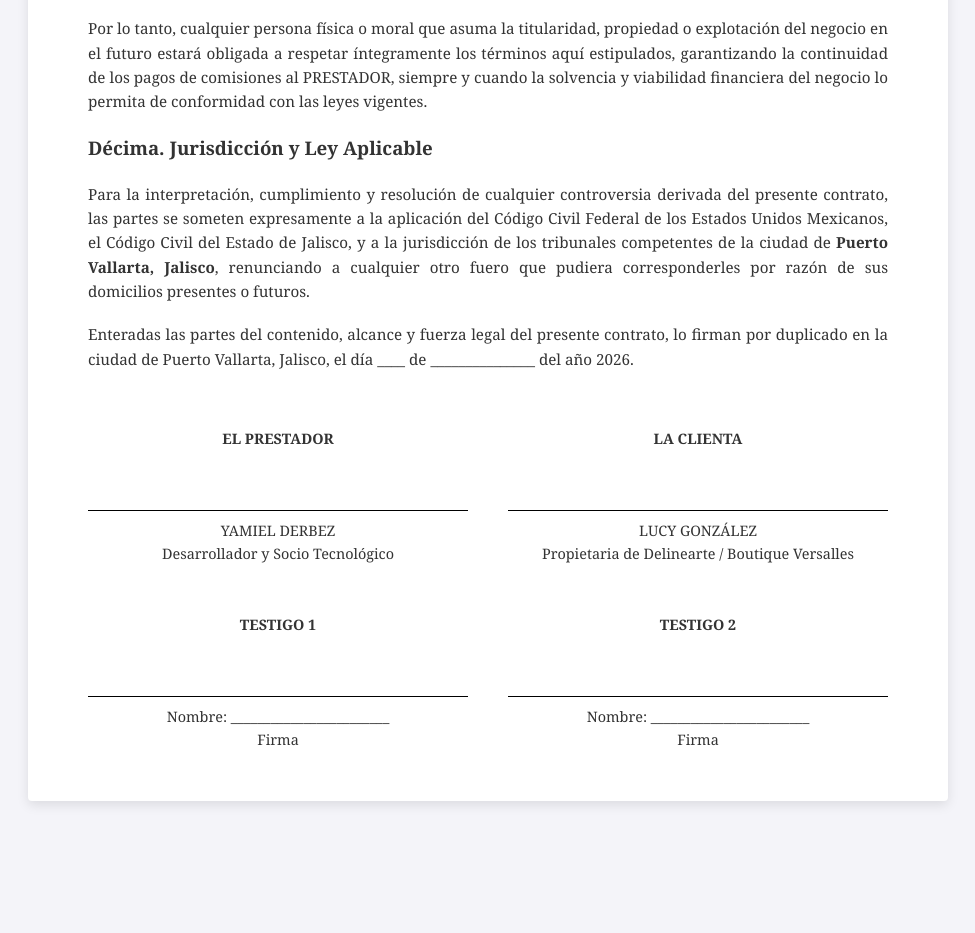
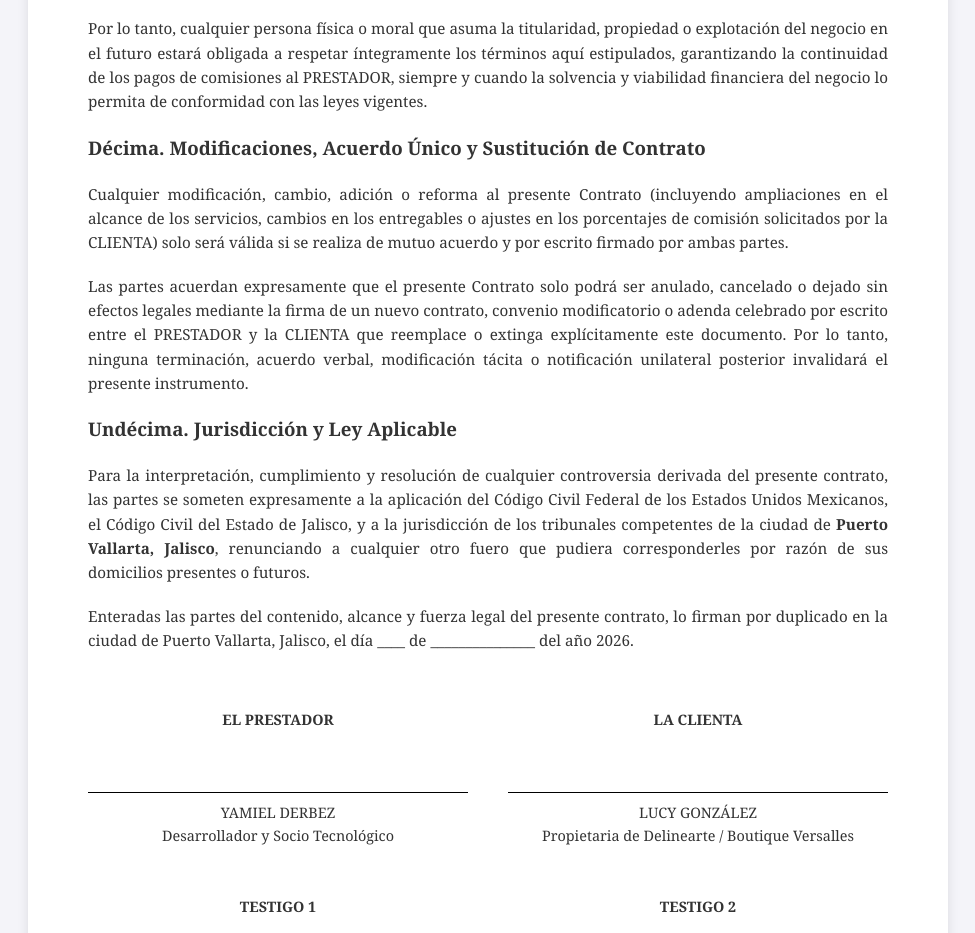
Before and after one commit to yamielsuper3-lab/lucy-luxur, a website: page public/contrato_servicio.html in a window 1280 px wide. Shown: the part 4222-5155 px from the top of the page, without its empty margins (152-1127 px from the left). Before the commit the page ends 5063 px from the top, so only its background shows below. Drawn offline with Linux system fonts and the light colour scheme.

Commit message:
Add modifications, single agreement and contract substitution clause

```diff
--- a/public/contrato_servicio.html
+++ b/public/contrato_servicio.html
@@ -287,7 +287,11 @@
         <p>Las partes acuerdan expresamente que los derechos y obligaciones derivados de este Contrato, incluyendo sin limitar la participación y pago de la comisión pura del 15% (quince por ciento) establecida en la Fase 3 de la Cláusula Tercera, subsistirán y serán plenamente vinculantes para los herederos, sucesores, legatarios, cesionarios o adquirentes de la marca comercial <strong>"DELINEARTE BY LUCY GONZÁLEZ"</strong> y/o el establecimiento físico <strong>"LA BOUTIQUE VERSALLES"</strong>, en caso de sucesión, donación, venta, traspaso, herencia o cesión de la empresa o marca.</p>
         <p>Por lo tanto, cualquier persona física o moral que asuma la titularidad, propiedad o explotación del negocio en el futuro estará obligada a respetar íntegramente los términos aquí estipulados, garantizando la continuidad de los pagos de comisiones al PRESTADOR, siempre y cuando la solvencia y viabilidad financiera del negocio lo permita de conformidad con las leyes vigentes.</p>
 
-        <h3>Décima. Jurisdicción y Ley Aplicable</h3>
+        <h3>Décima. Modificaciones, Acuerdo Único y Sustitución de Contrato</h3>
+        <p>Cualquier modificación, cambio, adición o reforma al presente Contrato (incluyendo ampliaciones en el alcance de los servicios, cambios en los entregables o ajustes en los porcentajes de comisión solicitados por la CLIENTA) solo será válida si se realiza de mutuo acuerdo y por escrito firmado por ambas partes.</p>
+        <p>Las partes acuerdan expresamente que el presente Contrato solo podrá ser anulado, cancelado o dejado sin efectos legales mediante la firma de un nuevo contrato, convenio modificatorio o adenda celebrado por escrito entre el PRESTADOR y la CLIENTA que reemplace o extinga explícitamente este documento. Por lo tanto, ninguna terminación, acuerdo verbal, modificación tácita o notificación unilateral posterior invalidará el presente instrumento.</p>
+
+        <h3>Undécima. Jurisdicción y Ley Aplicable</h3>
         <p>Para la interpretación, cumplimiento y resolución de cualquier controversia derivada del presente contrato, las partes se someten expresamente a la aplicación del Código Civil Federal de los Estados Unidos Mexicanos, el Código Civil del Estado de Jalisco, y a la jurisdicción de los tribunales competentes de la ciudad de <strong>Puerto Vallarta, Jalisco</strong>, renunciando a cualquier otro fuero que pudiera corresponderles por razón de sus domicilios presentes o futuros.</p>
 
         <p>Enteradas las partes del contenido, alcance y fuerza legal del presente contrato, lo firman por duplicado en la ciudad de Puerto Vallarta, Jalisco, el día ____ de _______________ del año 2026.</p>
```
